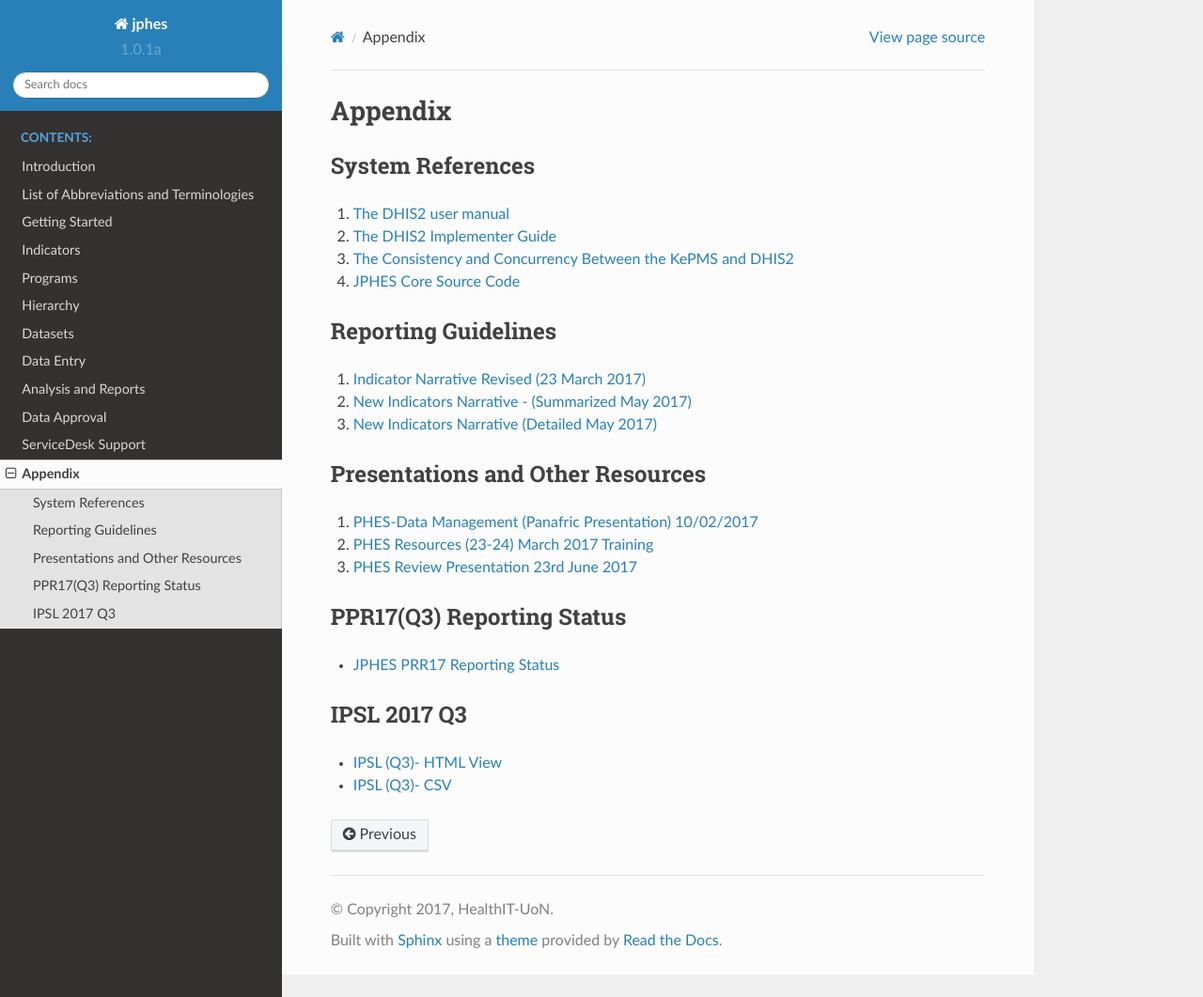
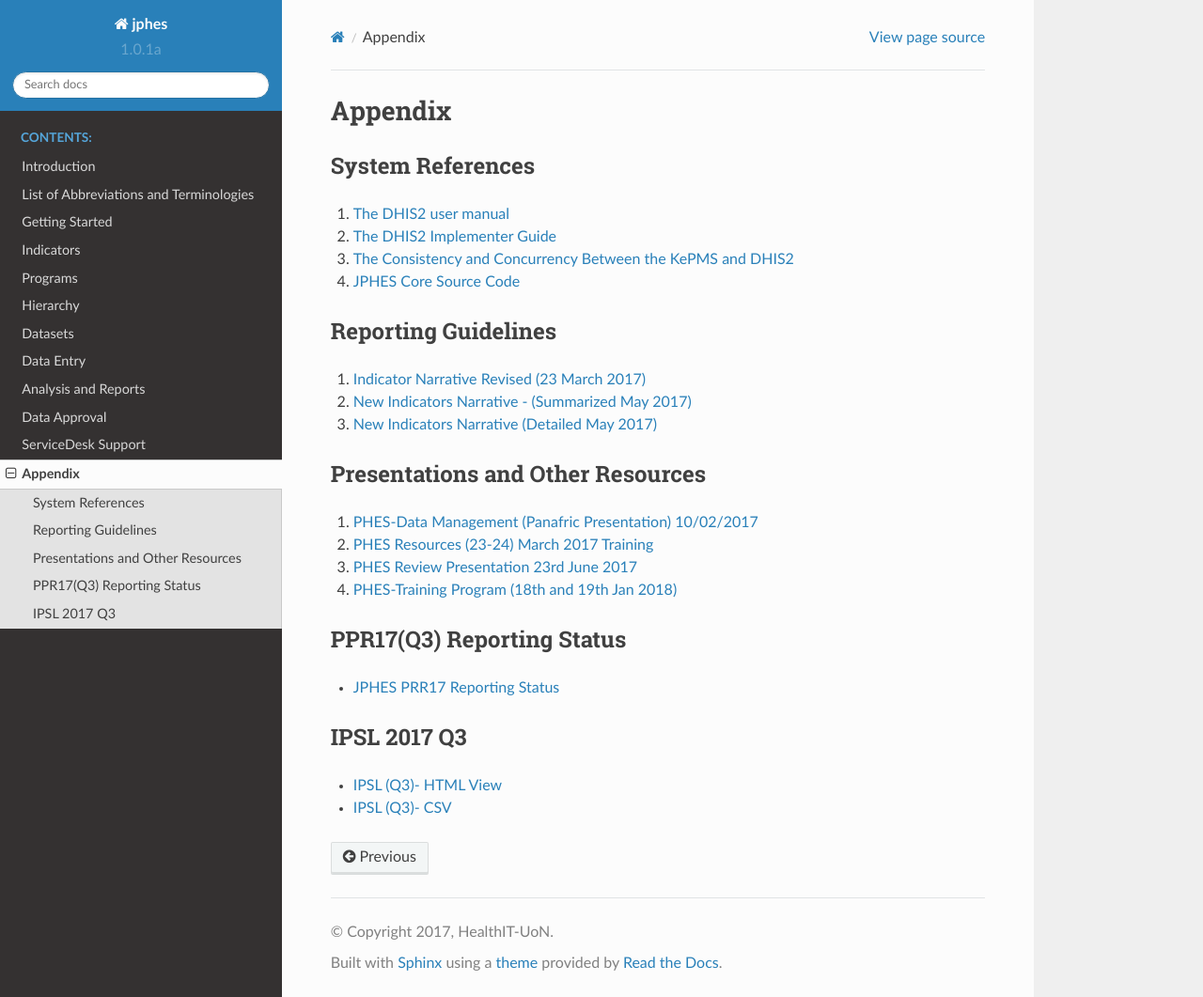
Before and after one commit to uonafya/jphes-docs, a Sphinx documentation site: the page built from source/appendix.rst, in a window 1280 px wide and 1061 px high. Shown: the whole window at 94% size. Built offline with Sphinx 7.4.7 and the Read the Docs theme 2.0.0, drawn with Linux system fonts in a browser that asks for light colours.

Commit message:
Update appendix.rst

```diff
--- a/source/appendix.rst
+++ b/source/appendix.rst
@@ -27,6 +27,7 @@ Presentations and Other Resources
 1. `PHES-Data Management (Panafric Presentation) 10/02/2017 <_static/resources/PHES-Data-Management.pptx>`_
 2. `PHES Resources (23-24) March 2017 Training <_static/resources/PHES_Resources_23_03_2017.zip>`_
 3. `PHES Review Presentation 23rd June 2017 <https://docs.google.com/presentation/d/1qrwFrKKdnhDN_pXnfemEIi9L3CqCIfrDoXC9cY-LF-g/pub?start=false&loop=false&delayms=3000>`_
+4.  `PHES-Training Program (18th and 19th Jan 2018) <_static/resources/PHES_Training_Timetable_18_and_19_Jan_2018.pdf>`_
 
 
 
```
